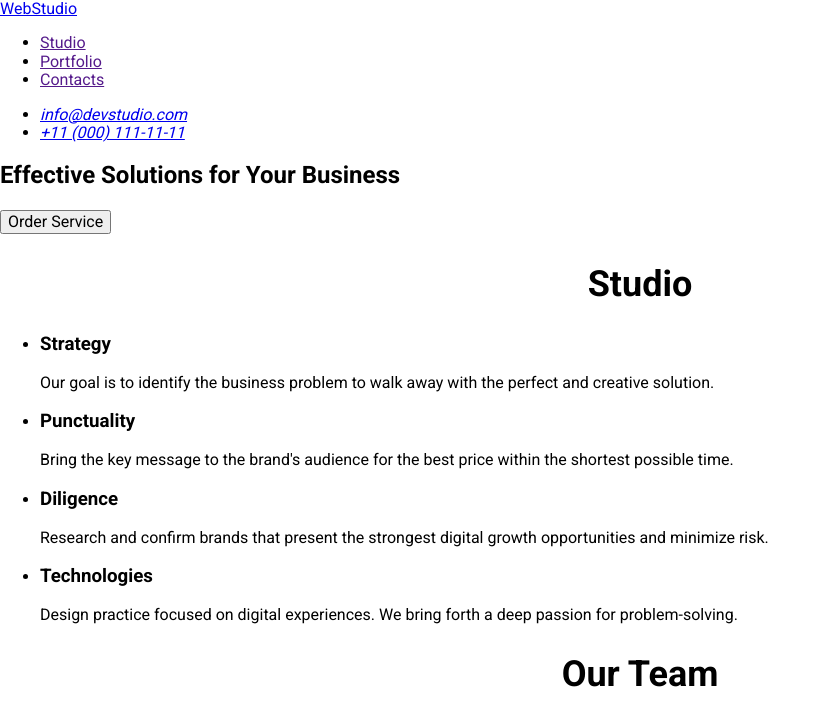
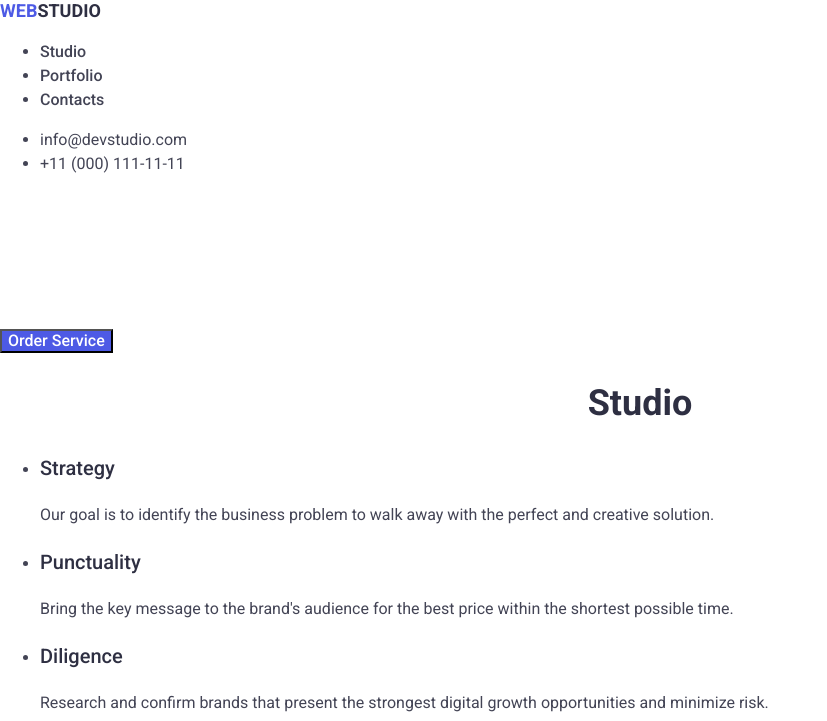
Before and after one commit to dmfanua/goit-markup-hw-02, a plain HTML site: page index.html in a window 1280 px wide. Shown: the top 721 px of the page, without its empty margins (0-827 px from the left). Drawn offline with nearby package versions, Linux system fonts and the light colour scheme.

Commit message:
Changes to be committed: 	modified:   css/styles.css 	modified:   index.html

```diff
--- a/css/styles.css
+++ b/css/styles.css
@@ -1,33 +1,85 @@
 body {
     font-family: "Roboto", "Raylway", "Verdana", sans-serif;
+    color: #434455;
+    background-color: #FFFFFF;
+    font-weight: regular;
+    font-size: 16px;
+    line-height: 1.5;
+    letter-spacing: 2%;
 }
 
-.section-title {
-    font-size: 36px;
+.logo-link {
+    color: #2E2F42;
+    text-transform: uppercase;
+    text-decoration: none;
+    font-size: 18px;
+    font-weight: 700;
+    line-height: 1.166;
+     letter-spacing: 3%;
+    text-align: left;
+}
+
+.logo {
+    color: #4D5AE5;
+    font-size: 18px;
+    font-weight: 700;
+    line-height: 1.166;
+    letter-spacing: 3%;
+    text-align: left;
+}
+
+h1 {
+    color: #FFFFFF;
+    font-size: 56px;
     font-weight: bold;
-    line-height: 40px;
-    letter-spacing: 2%;
+    line-height: 1.071;
     text-align: center;
 }
 
-.name-title {
-    font-size: 20px;
-    font-weight: 500;
-    line-height: 24px;
-    letter-spacing: 2%;
+h2 {
+    color: #2E2F42;
+    font-size: 36px;
+    font-weight: bold;
+    line-height: 1.111;
     text-align: center;
 }
 
-.profession-title {
-    font-size: 16px;
-    line-height: 24px;
-    letter-spacing: 2%;
-    text-align: center;
+h3 {
+    color: #2E2F42;
+    font-size: 20px;
+    font-weight: 500;
 }
 
-.project-title {
-    font-size: 20px;
-    font-weight: 500px;
-    line-height: 24px;
-    letter-spacing: 2%;
+.link {
+    font-style: normal;
+    text-decoration: none;
+    color: #434455;
 }
+
+.link:hover {
+    color: #404BBF;
+}
+
+.link:active {
+    text-decoration: underline;
+}
+
+.nav-list {
+    font-weight: 500;
+}
+
+button {
+    cursor: pointer;
+    background: #4D5AE5;
+}
+
+button:hover {
+    background:#404BBF;
+}
+
+.button-text {
+    font-weight: 500;
+    letter-spacing: 4%;
+    text-align: left;
+    color: #FFFFFF;
+}
--- a/index.html
+++ b/index.html
@@ -18,21 +18,29 @@
   </head>
   <body>
     <header>
-      <!--main menu-->
       <nav>
         <!--logo-->
-        <a href="./index.html">WebStudio</a>
-        <ul>
-          <li><a href="">Studio</a></li>
-          <li><a href="">Portfolio</a></li>
-          <li><a href="">Contacts</a></li>
+        <a class="logo-link" href="./index.html"
+          ><span class="logo">Web</span>Studio</a
+        >
+        <!--main menu-->
+        <ul class="nav-list">
+          <li><a class="link" href="">Studio</a></li>
+          <li><a class="link" href="">Portfolio</a></li>
+          <li><a class="link" href="">Contacts</a></li>
         </ul>
       </nav>
       <!--contacts-->
       <address>
         <ul>
-          <li><a href="mailto:info@devstudio.com"> info@devstudio.com</a></li>
-          <li><a href="tel:+110001111111"> +11 (000) 111-11-11</a></li>
+          <li>
+            <a class="link" href="mailto:info@devstudio.com">
+              info@devstudio.com</a
+            >
+          </li>
+          <li>
+            <a class="link" href="tel:+110001111111"> +11 (000) 111-11-11</a>
+          </li>
         </ul>
       </address>
     </header>
@@ -41,11 +49,11 @@
       <section>
         <h1>Effective Solutions for Your Business</h1>
         <!--button-->
-        <button type="button">Order Service</button>
+        <button type="button" class="button-text">Order Service</button>
       </section>
       <!--our benefits-->
       <section>
-        <h2 class="section-title">Studio</h2>
+        <h2>Studio</h2>
         <ul>
           <li>
             <h3>Strategy</h3>
@@ -79,7 +87,7 @@
       </section>
       <!--our team-->
       <section>
-        <h2 class="section-title">Our Team</h2>
+        <h2>Our Team</h2>
         <ul>
           <li>
             <img
@@ -87,8 +95,8 @@
               width="264"
               alt="bearded man in a shirt"
             />
-            <h3 class="name-title">Mark Guerrero</h3>
-            <p class="profession-title">Product Designer</p>
+            <h3>Mark Guerrero</h3>
+            <p>Product Designer</p>
           </li>
           <li>
             <img
@@ -96,8 +104,8 @@
               width="264"
               alt="the man smiles and looks into the distance"
             />
-            <h3 class="name-title">Tom Ford</h3>
-            <p class="profession-title">Frontend Developer</p>
+            <h3>Tom Ford</h3>
+            <p>Frontend Developer</p>
           </li>
           <li>
             <img
@@ -105,8 +113,8 @@
               width="264"
               alt="a girl with long hair in a red sweater"
             />
-            <h3 class="name-title">Camila Garcia</h3>
-            <p class="profession-title">Marketing</p>
+            <h3>Camila Garcia</h3>
+            <p>Marketing</p>
           </li>
           <li>
             <img
@@ -114,14 +122,14 @@
               width="264"
               alt="a guy is smiling in a t-shirt"
             />
-            <h3 class="name-title">Daniel Wilson</h3>
-            <p class="profession-title">UI Designer</p>
+            <h3>Daniel Wilson</h3>
+            <p>UI Designer</p>
           </li>
         </ul>
       </section>
       <!--our portfolio-->
       <section>
-        <h2 class="section-title">Our Portfolio</h2>
+        <h2>Our Portfolio</h2>
         <ul>
           <li>
             <img
@@ -129,7 +137,7 @@
               width="360"
               alt="app screenshots"
             />
-            <h3 class="project-title">Banking App</h3>
+            <h3>Banking App</h3>
             <p>App</p>
           </li>
           <li>
@@ -138,7 +146,7 @@
               width="360"
               alt="terminal and smartphone"
             />
-            <h3 class="project-title">Cashless Payment</h3>
+            <h3>Cashless Payment</h3>
             <p>Marketing</p>
           </li>
           <li>
@@ -147,12 +155,12 @@
               width="360"
               alt="laptop and smartphone"
             />
-            <h3 class="project-title">Meditation App</h3>
+            <h3>Meditation App</h3>
             <p>App</p>
           </li>
           <li>
             <img src="./images/taxi-service.jpg" width="360" alt="car cabin" />
-            <h3 class="project-title">Taxi Service</h3>
+            <h3>Taxi Service</h3>
             <p>Marketing</p>
           </li>
           <li>
@@ -161,7 +169,7 @@
               width="360"
               alt="phone screen"
             />
-            <h3 class="project-title">Screen Illustrations</h3>
+            <h3>Screen Illustrations</h3>
             <p>Design</p>
           </li>
           <li>
@@ -170,7 +178,7 @@
               width="360"
               alt="a girl in glasses with a smartphone"
             />
-            <h3 class="project-title">Online Courses</h3>
+            <h3>Online Courses</h3>
             <p>Marketing</p>
           </li>
         </ul>
@@ -179,7 +187,9 @@
 
     <footer>
       <!--logo-->
-      <a href="./index.html">WebStudio</a>
+      <a class="logo-link" href="./index.html"
+        ><span class="logo">Web</span>Studio</a
+      >
       <!--slogan-->
       <p>
         Increase the flow of customers and sales for your business with digital
```
